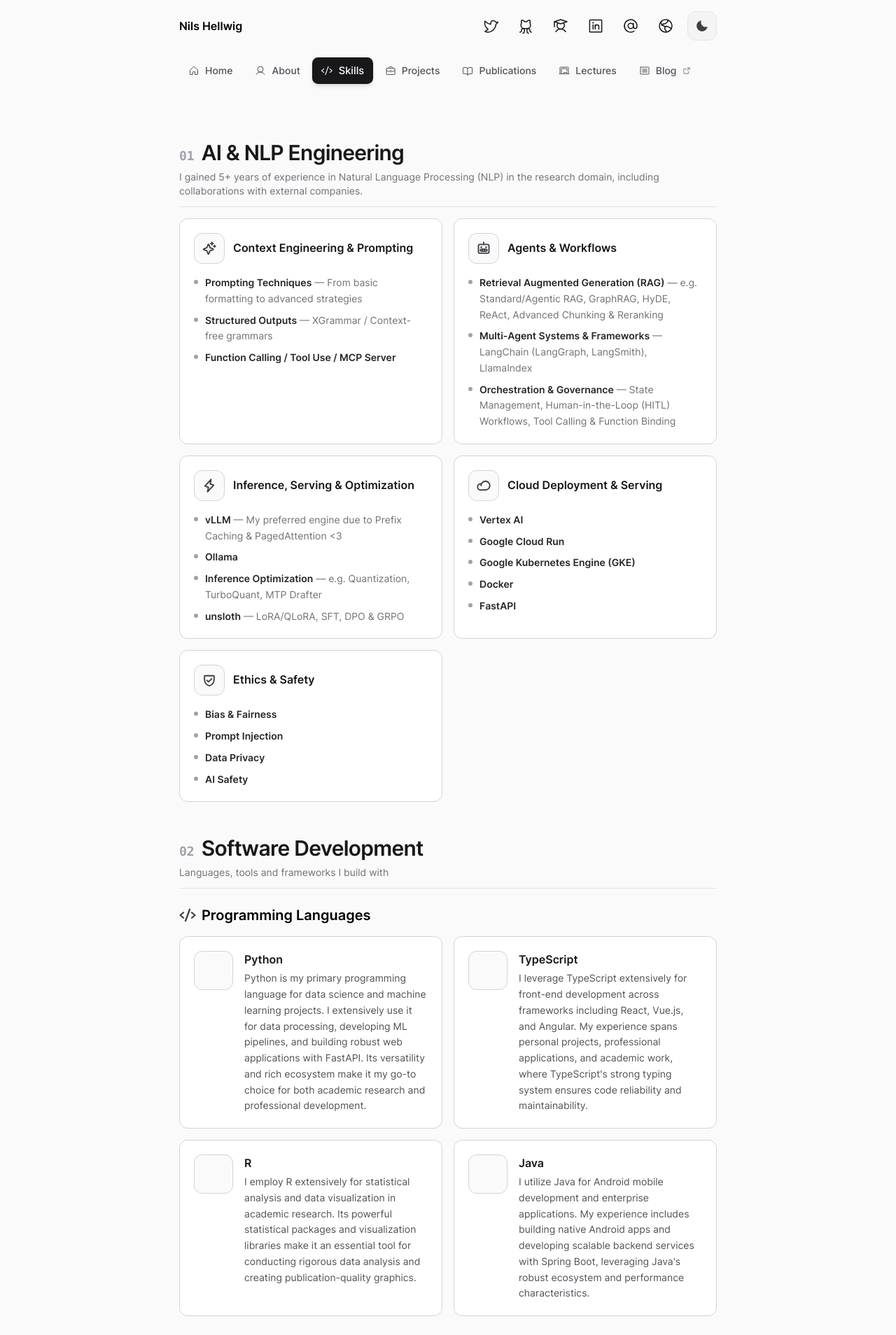
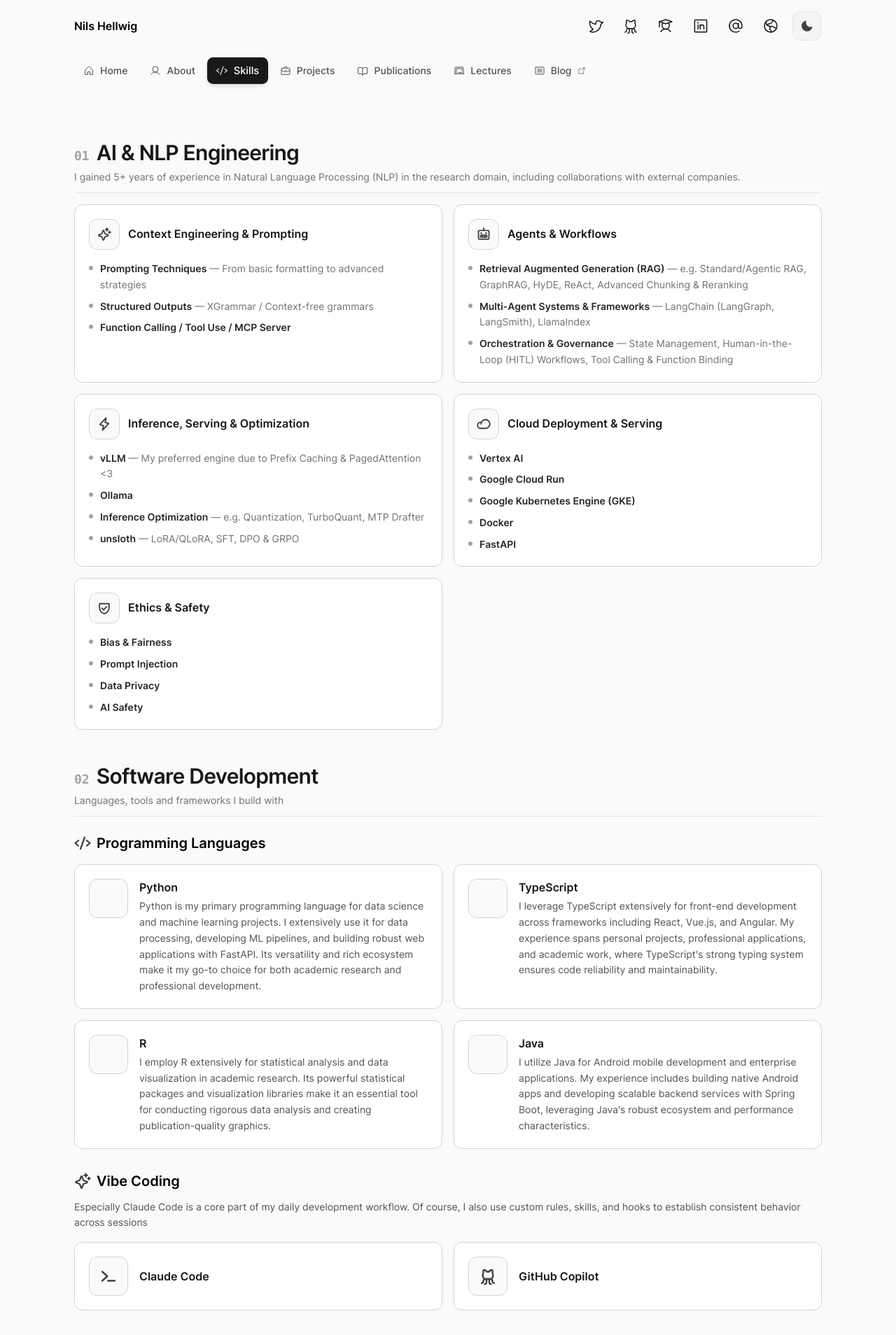
Before and after one commit to NilsHellwig/portfolio, a React (Create React App) app: page /portfolio/skills in a window 1280 px wide. Shown: the top 1908 px of the page at 70% size. Built offline with nearby package versions, Linux system fonts and the light colour scheme.

Commit message:
style: update layout in StandardUI for improved responsiveness and consistency; format skills list in Skills component

```diff
--- a/src/App.tsx
+++ b/src/App.tsx
@@ -114,12 +114,14 @@ const StandardUI: React.FC<{ children: ReactNode; transparentBackground: boolean
         <div
           className={`fixed w-screen ${!transparentBackground ? "bg-zinc-50 dark:bg-zinc-900" : ""} bg-opacity-90 backdrop-blur-sm pt-2 z-20`}
         >
-          <header className="max-w-[800px] w-[100%] mx-auto px-4 mt-0">
+          <header className="max-w-[1100px] w-[100%] mx-auto px-4 mt-0">
             <NavBar />
             <PageSelector transparentBackground={transparentBackground} />
           </header>
         </div>
-        <div className="page-inner flex-1 max-w-[800px] w-[100%] mx-auto p-4 py-40">{children}</div>
+        <div className="page-inner flex-1 max-w-[1100px] w-[100%] mx-auto p-4 py-40">
+          {children}
+        </div>
       </div>
     </div>
   );
--- a/src/pages/Skills.tsx
+++ b/src/pages/Skills.tsx
@@ -75,11 +75,11 @@ const AI_CATEGORIES: AICategory[] = [
     icon: Cloud,
     title: "Cloud Deployment & Serving",
     skills: [
-      { name: "Vertex AI"},
+      { name: "Vertex AI" },
       { name: "Google Cloud Run" },
       { name: "Google Kubernetes Engine (GKE)" },
-      { name: "Docker"},
-      { name: "FastAPI"},
+      { name: "Docker" },
+      { name: "FastAPI" },
     ],
   },
   {
@@ -299,11 +299,10 @@ const Skills: React.FC = () => {
         </motion.div>
         <motion.p
           variants={itemVariants}
-          className="text-sm text-zinc-600 dark:text-zinc-300 leading-relaxed mb-4 max-w-3xl"
+          className="text-sm text-zinc-600 dark:text-zinc-300 leading-relaxed mb-4"
         >
-          I integrate AI coding assistants like Claude Code into my daily workflow, but always with
-          a critical eye. I review every suggestion to ensure I thoroughly understand the code
-          entering the repository, maintaining full accountability for the final output.
+          Especially Claude Code is a core part of my daily development workflow. Of course, I also
+          use custom rules, skills, and hooks to establish consistent behavior across sessions
         </motion.p>
         <motion.div variants={containerVariants} className="grid grid-cols-1 md:grid-cols-2 gap-4">
           {VIBE_CODING.map((tool, index) => (
```
